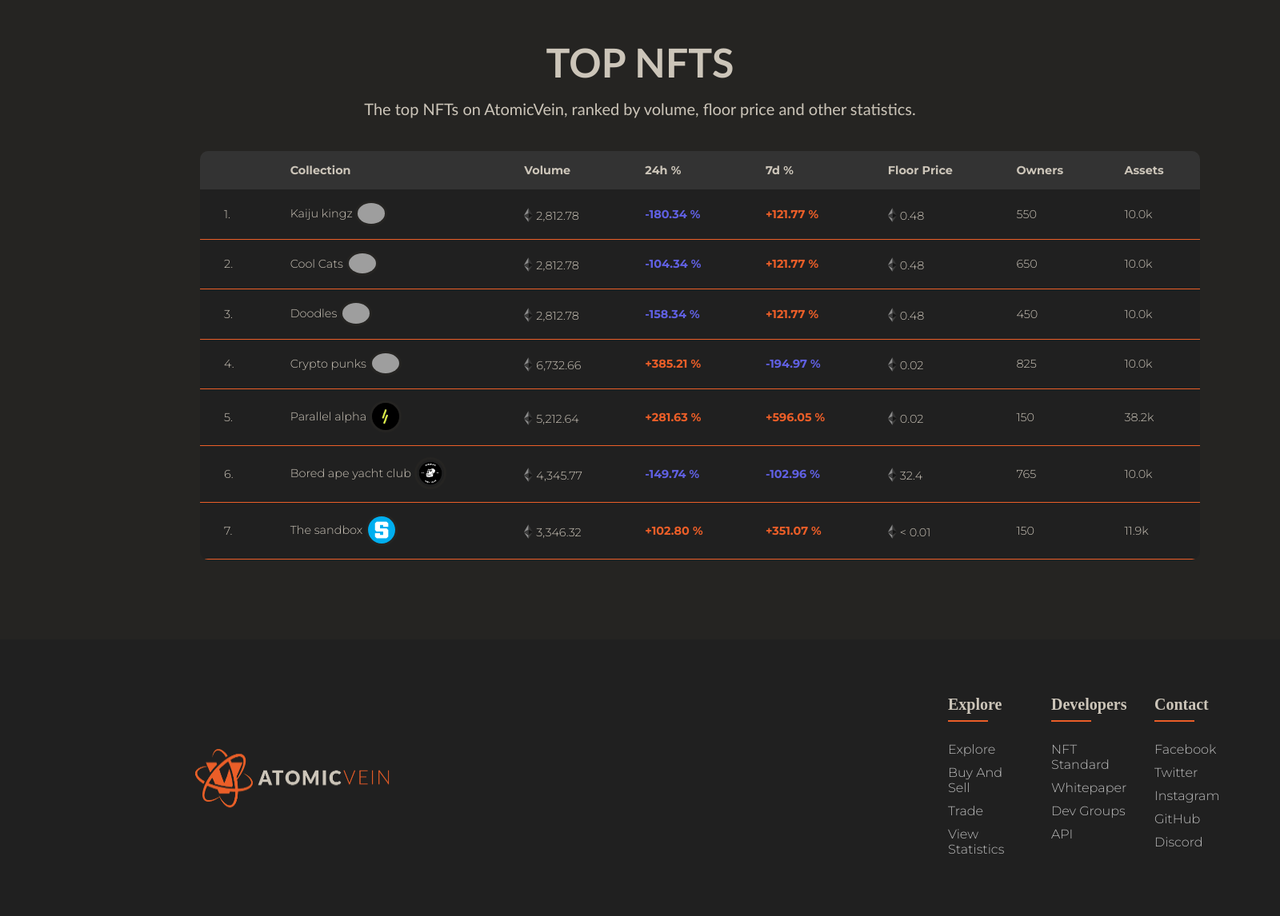
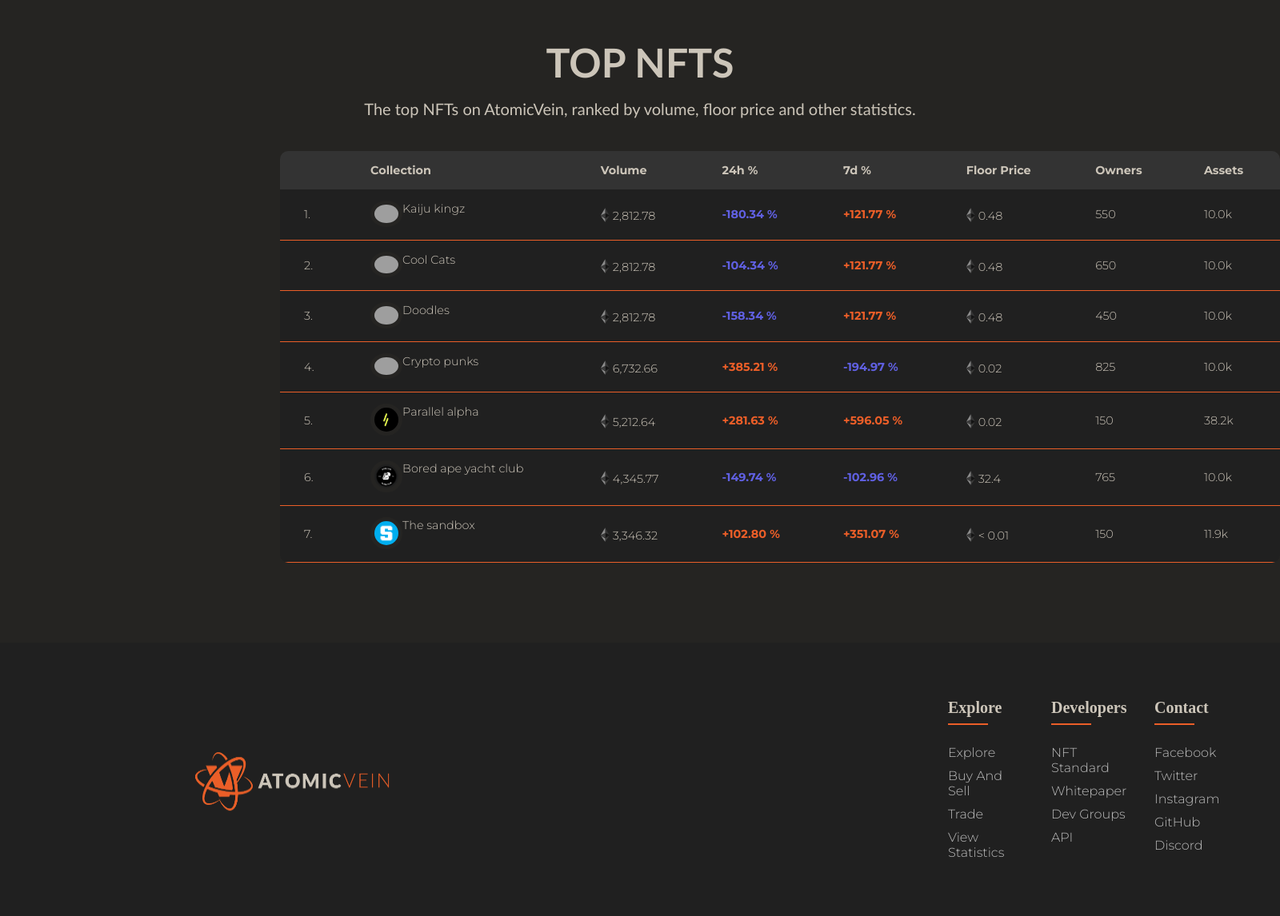
Before and after one commit to GavinKillerz/AtomicVein, a PHP site: page /statistics.html in a window 1600 px wide. Shown: the part 198-1344 px from the top of the page at 80% size. Before the commit the page ends 1266 px from the top, so only its background shows below. Run offline with PHP 8.4, Linux system fonts and the light colour scheme; some libraries are stand-ins or nearby versions; grey boxes are pictures that could not be loaded.

Commit message:
Add files via upload

```diff
--- a/css/stylestatistics.css
+++ b/css/stylestatistics.css
@@ -117,7 +117,7 @@
 
 .content-table{
     border-collapse: collapse;
-    margin: 25px 250px 100px;
+    margin: 25px 350px 100px;
     font-size: 0.9em;
     min-width: 1250px;
     min-height: 80px;
@@ -174,12 +174,11 @@
 
 .avatar {
     vertical-align: middle;
-
     width: 40px;
     height: auto;
-    margin-right: 2px;
+    float:left;
     border-radius: 50%;
-    border: 3px solid #252422;
+    border: 5px solid #252422;
     bottom:1px;
     position: relative;
 }
```
